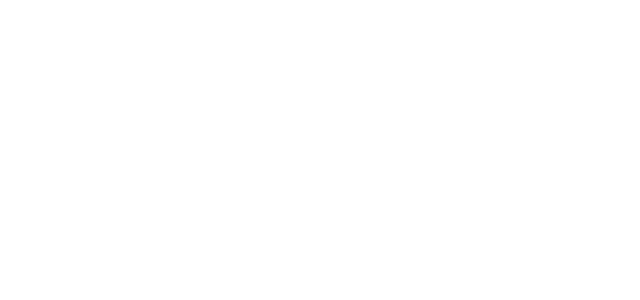
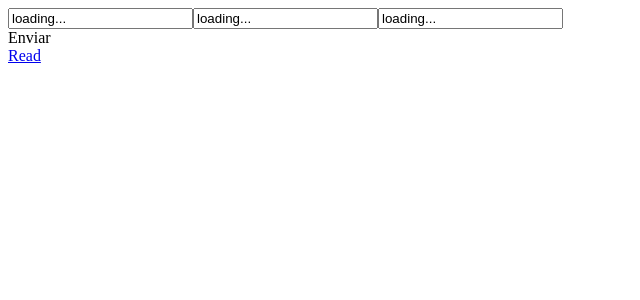
Before and after one commit to Davi-Serrano/Clubes-Full-Stack, a React (Create React App) app in the folder frontend/: page /edit/1 in a window 1280 px wide. Shown: the top 300 px of the page, without its empty margins (0-640 px from the left). Built offline with nearby package versions, Linux system fonts and the light colour scheme; no server answers.

Commit message:
trablhando no uptade

```diff
--- a/frontend/src/App.js
+++ b/frontend/src/App.js
@@ -1,16 +1,25 @@
 
 import {BrowserRouter, Route, Switch} from "react-router-dom"
+import ClubesProvider from "./Context/Clubes";
 
-import  Postagem from "./pages/postagem"
-import Mostrar from "./pages/Mostrar"
+import  Create from "./pages/Create"
+import Read from "./pages/Read"
+import Uptade from "./pages/Uptade";
+
 
 function App() {
 
   return (
      <BrowserRouter>
       <Switch>
-        <Route path="/" exact={true} component={Postagem} />
-        <Route path="/show" exact={true} component={Mostrar} />
+        <ClubesProvider>
+
+        <Route path="/" exact={true} component={Create} />
+        <Route path="/edit/:id"  component={Uptade} />
+        <Route path="/show" exact={true} component={Read} />
+
+        </ClubesProvider>
+
        </Switch>
      </BrowserRouter>
 
--- /dev/null
+++ b/frontend/src/Context/Clubes.js
@@ -0,0 +1,31 @@
+import { useState, createContext, useContext} from "react"
+
+export const ClubesContext = createContext();
+
+export default function ClubesProvider({ children }){
+
+
+    const [ clubes, setClubes ] = useState([]);
+
+    return(
+
+        <ClubesContext.Provider
+        value={{
+            clubes,
+            setClubes
+        }}
+        >
+
+            {children}
+
+         </ClubesContext.Provider>
+
+    )
+}
+
+export function useClubes(){
+    const context = useContext(ClubesContext)
+    const { clubes, setClubes }  = context ;
+
+    return  { clubes, setClubes };
+}
--- a/frontend/src/pages/postagem.js
+++ b/frontend/src/pages/Create.js
@@ -1,14 +1,14 @@
 import { useState } from 'react'
 import axios from "axios"
 
-export default function Postagem() {
+export default function Create() {
     const [nome, setNome] = useState("")
     const [imagem, setImagem] = useState("")
     const [nascimento, setNascimento] = useState("")
 
 
-    function postTime() {
-        axios.post("http://localhost:8000/info", {
+  async  function createClube() {
+       await axios.post("http://localhost:8000/info", {
             nome: nome,
             imagem: imagem,
             nascimento: nascimento,
@@ -25,7 +25,8 @@ export default function Postagem() {
                     <input onChange={e => setImagem(e.target.value)}/>
                     <input onChange={e => setNascimento(e.target.value)}/>
 
-                    <div onClick={postTime}>Enviar</div>
+                    <div onClick={createClube}>Enviar</div>
+                    <a href="/show">Read</a>
 
               </form>
         </div>
--- a/frontend/src/pages/Mostrar.js
+++ /dev/null
@@ -1,33 +0,0 @@
-import { useState, useEffect } from "react"
-import axios from "axios"
-
-
-export default function Mostrar() {
-
-    const [ times, setTimes ] = useState([])
-
-    async function showTime() {
-      await axios.get("http://localhost:8000/show").then(res => {
-        setTimes(res.data)
-        })
-      }
-
-      useEffect(() => {
-        showTime()
-      }, [])
-
-    return (
-        <div>
-            {times.map( time => {
-              return(
-                <div key={time._id}>
-               <p> {time.nome} </p>
-               <p> {time.imagem} </p>
-               <p> {time.nascimento} </p>
-
-                </div>
-              )
-            })}
-        </div>
-    )
-}
--- /dev/null
+++ b/frontend/src/pages/Read.js
@@ -0,0 +1,37 @@
+import { useEffect } from "react"
+ import { useClubes } from "../Context/Clubes"
+import { Link } from "react-router-dom"
+import axios from "axios"
+
+
+export default function Read() {
+
+    const {clubes, setClubes} = useClubes()
+
+    async function showClube() {
+      await axios.get("http://localhost:8000/show").then(res => {
+        setClubes(res.data)
+        })
+      }
+
+      useEffect(() => {
+        showClube()
+      }, [])
+
+    return (
+        <div>
+            {clubes.map( time => {
+              return(
+                <div key={time._id}>
+                <Link to={{pathname:`/edit/${time._id}` }}>
+                   <p>{time.nome}</p>
+                 </Link>
+               <p> {time.imagem} </p>
+               <p> {time.nascimento} </p>
+
+                </div>
+              )
+            })}
+        </div>
+    )
+}
--- /dev/null
+++ b/frontend/src/pages/Uptade.js
@@ -0,0 +1,62 @@
+import axios from "axios"
+import { useState, useEffect } from "react"
+import { useParams } from "react-router-dom"
+
+export default function Uptade() {
+
+    const [ clube, setClube ] = useState({clube:{
+        nome: "loading...",
+        imagem: "loading...",
+        nascimento: "loading...",
+    }})
+    const [ nome, setNome ] = useState("")
+    const [ imagem, setImagem ] = useState("")
+    const [ nascimento, setNascimento ] = useState("")
+
+    const { id } = useParams()
+
+  async  function getClubeData() {
+        await axios.get(`http://localhost:8000/show/${id}`).then( (res)=>{
+            setClube(res.data)
+
+        }).catch( (erro)=>{
+            console.log("Houve um erro" + erro)
+
+        })
+    }
+
+    useEffect(() => {
+        getClubeData()
+    }, [])
+
+    console.log(clube)
+
+    async function uptadeClube (){
+
+          await  axios.put(`http://localhost:8000/change`, {
+                nome: nome,
+                imagem: imagem,
+                nascimento: nascimento,
+            }).then(() => {
+                console.log("sucesso")
+            }).catch((err) => {
+                console.log(err)
+            })
+
+    }
+
+    console.log(nascimento)
+    return (
+        <div>
+
+              <input value={clube.clube.nome} onChange={e => setNome(e.target.value)}/>
+              <input value={clube.clube.imagem} onChange={e => setImagem(e.target.value)}/>
+              <input value={clube.clube.nascimento}  onChange={e => setNascimento(e.target.value)}/>
+
+              <div onClick={uptadeClube}>Enviar</div>
+              <a href="/show">Read</a>
+
+
+  </div>
+    )
+}
```
Also changed, not shown: 1 other file (tests, documents, lock files or other folders).
